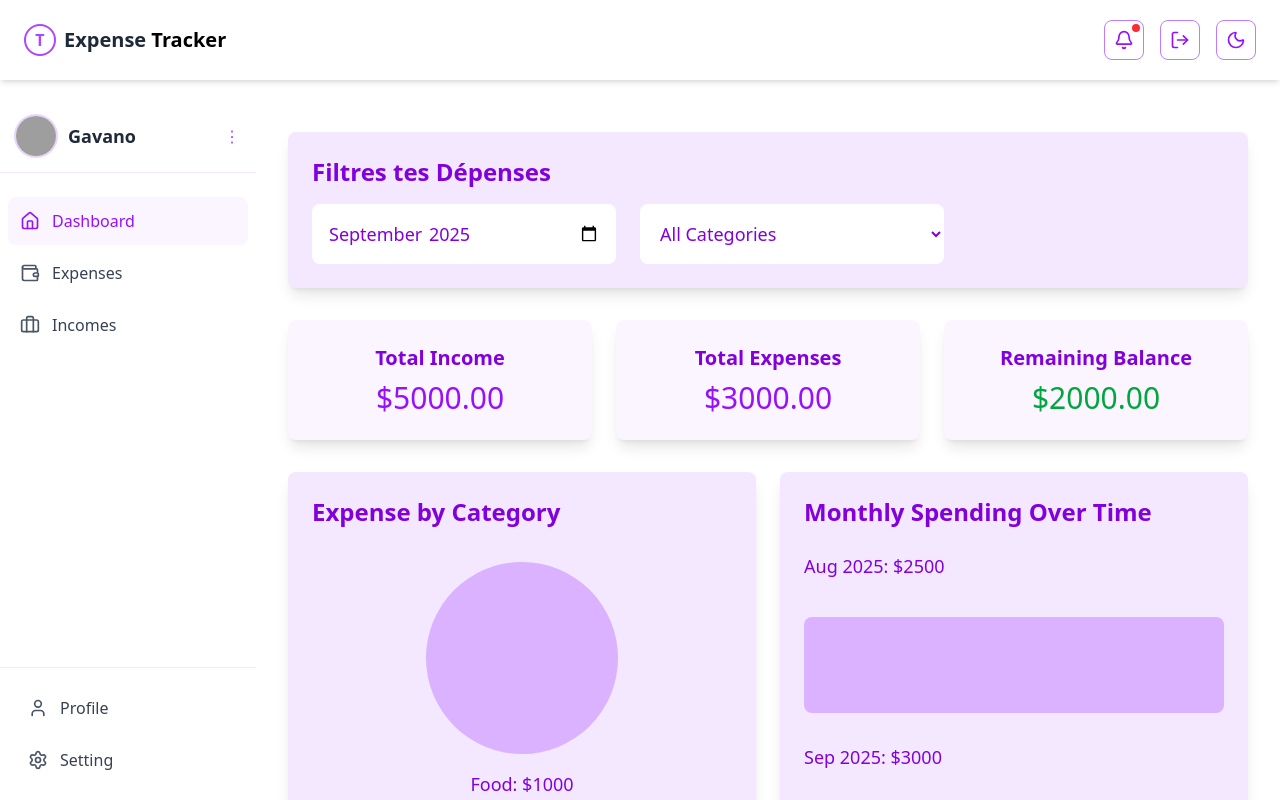
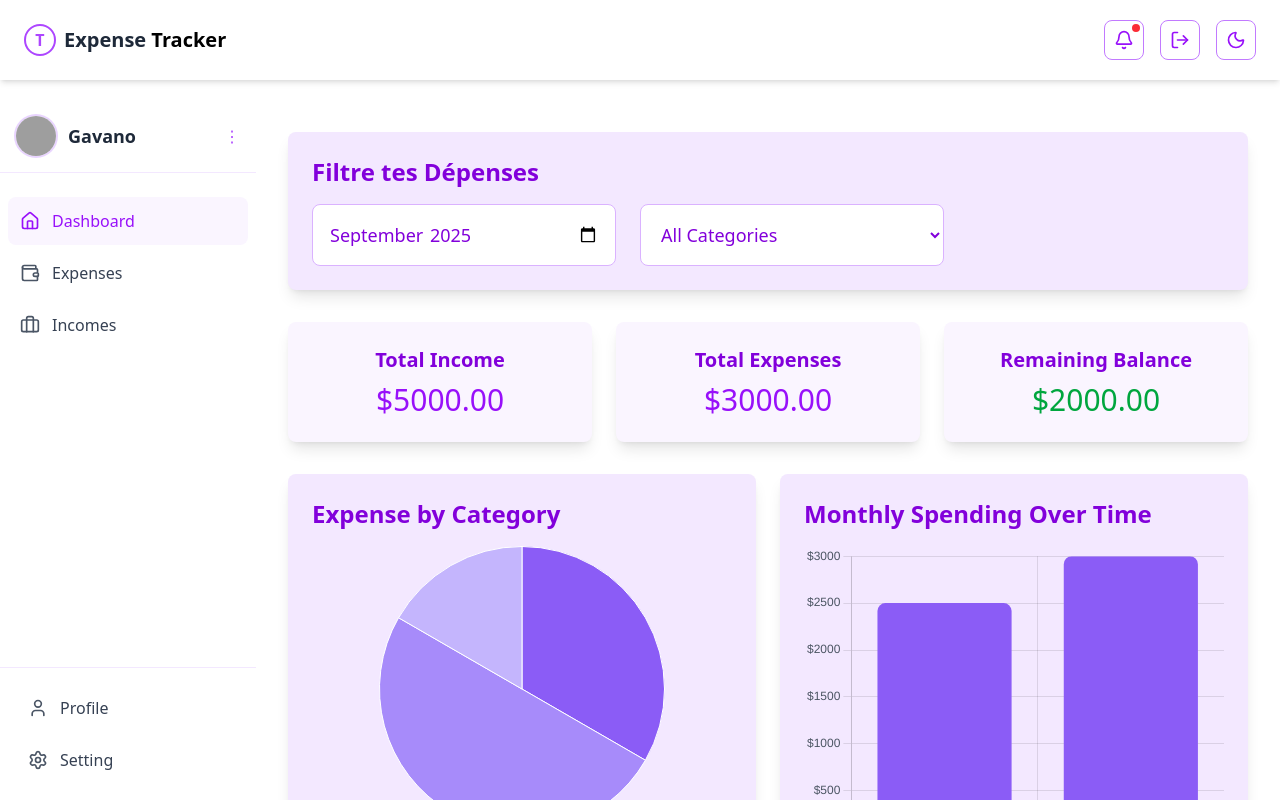
Before and after one commit to valisoa01/Projet-final-Web2, a React (Vite) app in the folder frontend/: page /dashboard in a window 1280 px wide. Built offline with nearby package versions, Linux system fonts and the light colour scheme; grey boxes are pictures that could not be loaded.

Commit message:
Feat(frontend): Modified chart and graph and add dependecies

```diff
--- a/frontend/package.json
+++ b/frontend/package.json
@@ -12,7 +12,9 @@
   "dependencies": {
     "@tailwindcss/vite": "^4.1.11",
     "axios": "^1.11.0",
+    "chart.js": "^4.5.0",
     "react": "^19.1.0",
+    "react-chartjs-2": "^5.3.0",
     "react-dom": "^19.1.0",
     "react-router-dom": "^7.7.1",
     "tailwindcss": "^4.1.11"
--- a/frontend/src/Components/Site/Content.jsx
+++ b/frontend/src/Components/Site/Content.jsx
@@ -1,61 +1,146 @@
+import React from 'react';
+import { Pie, Bar } from 'react-chartjs-2';
+import {
+  Chart as ChartJS,
+  ArcElement,
+  BarElement,
+  CategoryScale,
+  LinearScale,
+  Tooltip,
+  Legend,
+} from 'chart.js';
+
+// Register Chart.js components
+ChartJS.register(ArcElement, BarElement, CategoryScale, LinearScale, Tooltip, Legend);
+
 const Content = () => {
+  // Static data for stats and charts
+  const stats = {
+    totalIncome: 5000,
+    totalExpenses: 3000,
+    remainingBalance: 2000,
+  };
+
+  const pieChartData = {
+    labels: ['Food', 'Travel', 'Other'],
+    datasets: [{
+      data: [1000, 1500, 500],
+      backgroundColor: ['#8B5CF6', '#A78BFA', '#C4B5FD'],
+      hoverBackgroundColor: ['#7C3AED', '#9F67FA', '#B3A0FD'],
+      borderWidth: 1,
+      borderColor: '#fff',
+    }],
+  };
+
+  const barChartData = {
+    labels: ['Aug 2025', 'Sep 2025'],
+    datasets: [{
+      label: 'Monthly Spending',
+      data: [2500, 3000],
+      backgroundColor: '#8B5CF6',
+      hoverBackgroundColor: '#7C3AED',
+      borderRadius: 8,
+    }],
+  };
+
   return (
-    <div className="p-8 bg-white text-gray-800 w-500">
+    <div className="p-8 bg-white text-gray-800 w-full max-w-7xl mx-auto">
+      {/* Alert */}
       <div className="bg-red-500 rounded-lg shadow-lg mb-8 hidden" id="alert">
-        <div className="text-xl font-bold text-white">You've exceeded your monthly budget by $111.47.</div>
+        <div className="text-xl font-bold text-white p-4">
+          You've exceeded your monthly budget by $111.47.
+        </div>
       </div>
+
+      {/* Filters */}
       <div className="bg-purple-100 p-6 rounded-lg shadow-lg mb-8">
-        <div className="text-2xl font-semibold mb-4 text-purple-700">Filtres tes Dépenses</div>
+        <div className="text-2xl font-semibold mb-4 text-purple-700">
+          Filtre tes Dépenses
+        </div>
         <div className="flex flex-col md:flex-row gap-6">
           <input
             type="month"
             defaultValue={new Date().toISOString().slice(0, 7)}
-            className="p-4 rounded-lg bg-white text-purple-700 text-lg w-full md:w-1/3"
+            className="p-4 rounded-lg bg-white text-purple-700 text-lg border border-purple-300 focus:ring-2 focus:ring-purple-500 w-full md:w-1/3"
           />
-          <select className="p-4 rounded-lg bg-white text-purple-700 text-lg w-full md:w-1/3">
+          <select className="p-4 rounded-lg bg-white text-purple-700 text-lg border border-purple-300 focus:ring-2 focus:ring-purple-500 w-full md:w-1/3">
             <option value="">All Categories</option>
             <option value="Food">Food</option>
             <option value="Travel">Travel</option>
           </select>
         </div>
       </div>
+
+      {/* Stats Cards */}
       <div className="grid grid-cols-1 md:grid-cols-3 gap-6 mb-8">
         <div className="bg-purple-50 p-6 rounded-lg shadow-lg text-center">
           <div className="text-xl font-semibold text-purple-700">Total Income</div>
-          <div className="text-3xl mt-2 text-purple-600" id="totalIncome">$5000.00</div>
+          <div className="text-3xl mt-2 text-purple-600">
+            ${stats.totalIncome.toFixed(2)}
+          </div>
         </div>
         <div className="bg-purple-50 p-6 rounded-lg shadow-lg text-center">
           <div className="text-xl font-semibold text-purple-700">Total Expenses</div>
-          <div className="text-3xl mt-2 text-purple-600" id="totalExpenses">$3000.00</div>
+          <div className="text-3xl mt-2 text-purple-600">
+            ${stats.totalExpenses.toFixed(2)}
+          </div>
         </div>
         <div className="bg-purple-50 p-6 rounded-lg shadow-lg text-center">
           <div className="text-xl font-semibold text-purple-700">Remaining Balance</div>
-          <div className="text-3xl mt-2 text-green-600" id="remainingBalance">$2000.00</div>
+          <div className="text-3xl mt-2 text-green-600">
+            ${stats.remainingBalance.toFixed(2)}
+          </div>
         </div>
       </div>
+
+      {/* Charts */}
       <div className="grid grid-cols-1 md:grid-cols-2 gap-6">
+        {/* Pie Chart */}
         <div className="bg-purple-100 p-6 rounded-lg shadow-lg">
-          <div className="text-2xl font-semibold  text-purple-700">Expense by Category</div>
-          <div className="h-90">
-            <div className="flex justify-center items-center h-full">
-              <div className="text-center">
-                <div className="w-48 h-48 bg-purple-300 rounded-full mb-4" id="pieChart"></div>
-                <div className="text-lg text-purple-700" id="catFood">Food: $1000</div>
-                <div className="text-lg text-purple-700" id="catTravel">Travel: $1500</div>
-                <div className="text-lg text-purple-700" id="catOther">Other: $500</div>
-              </div>
-            </div>
+          <div className="text-2xl font-semibold text-purple-700 mb-4">
+            Expense by Category
+          </div>
+          <div className="h-80">
+            <Pie
+              data={pieChartData}
+              options={{
+                responsive: true,
+                maintainAspectRatio: false,
+                plugins: {
+                  legend: {
+                    position: 'bottom',
+                    labels: { color: '#4B5563', font: { size: 14 } },
+                  },
+                },
+              }}
+            />
           </div>
         </div>
+
+        {/* Bar Chart */}
         <div className="bg-purple-100 p-6 rounded-lg shadow-lg">
-          <div className="text-2xl font-semibold mb-6 text-purple-700">Monthly Spending Over Time</div>
-          <div className="h-96">
-            <div className="flex flex-col justify-between h-full">
-              <div className="text-lg text-purple-700" id="monthAug">Aug 2025: $2500</div>
-              <div className="h-24 bg-purple-300 rounded-lg mt-2" id="barAug"></div>
-              <div className="text-lg text-purple-700" id="monthSep">Sep 2025: $3000</div>
-              <div className="h-32 bg-purple-300 rounded-lg mt-2" id="barSep"></div>
-            </div>
+          <div className="text-2xl font-semibold text-purple-700 mb-4">
+            Monthly Spending Over Time
+          </div>
+          <div className="h-80">
+            <Bar
+              data={barChartData}
+              options={{
+                responsive: true,
+                maintainAspectRatio: false,
+                plugins: { legend: { display: false } },
+                scales: {
+                  x: { ticks: { color: '#4B5563' } },
+                  y: {
+                    beginAtZero: true,
+                    ticks: {
+                      color: '#4B5563',
+                      callback: (value) => `$${value}`,
+                    },
+                  },
+                },
+              }}
+            />
           </div>
         </div>
       </div>
```
Also changed, not shown: 1 other file (tests, documents, lock files or other folders).
